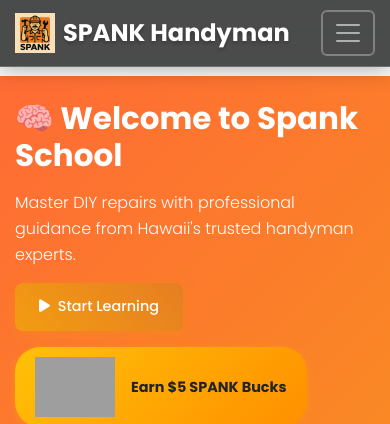
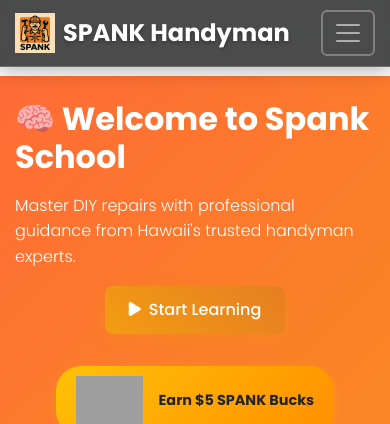
Before and after one commit to robertsn808/SPANK, a Flask app: page /spank-school in a window 390 px wide. Shown: the top 424 px of the page. Run offline with Flask 3, Linux system fonts and the light colour scheme; some libraries are stand-ins or nearby versions; grey boxes are pictures that could not be loaded.

Commit message:
Improve how the SPANK School page looks and feels on phones and tablets
Adds CSS media queries to templates/spank_school.html to optimize the mobile layout.

Replit-Commit-Author: Agent
Replit-Commit-Session-Id: 8d5072a6-ad3d-4aaf-b01d-c098ffa2dece
Replit-Commit-Screenshot-Url: https://storage.googleapis.com/screenshot-production-us-central1/55aaf5ec-c5b6-4121-a14c-1212e14193ca/f92130ec-f4b0-4450-a205-b1b8a8133152.jpg

```diff
--- a/templates/spank_school.html
+++ b/templates/spank_school.html
@@ -12,6 +12,94 @@
         min-height: 30vh;
         position: relative;
         z-index: 1;
+    }
+
+    @media (max-width: 768px) {
+        .hero-section {
+            padding: 100px 0 30px;
+            min-height: 25vh;
+        }
+
+        .hero-section h1 {
+            font-size: 2rem !important;
+        }
+
+        .hero-section .lead {
+            font-size: 1rem;
+        }
+
+        .points-display {
+            justify-content: center;
+            margin-top: 1rem;
+        }
+
+        .points-display img {
+            height: 50px !important;
+        }
+
+        .quiz-reward-badge img {
+            height: 80px !important;
+        }
+
+        .course-card {
+            margin-bottom: 1rem;
+        }
+
+        .btn-lg {
+            font-size: 1rem;
+            padding: 0.75rem 1.5rem;
+        }
+
+        .category-header h3 {
+            font-size: 1.5rem;
+        }
+
+        .modal-content {
+            margin: 1rem;
+        }
+
+        .lesson-content img {
+            max-width: 100% !important;
+            height: auto !important;
+        }
+
+        .quiz-container {
+            padding: 1rem;
+        }
+
+        .quiz-option {
+            padding: 1rem;
+            margin-bottom: 0.75rem;
+            font-size: 0.95rem;
+            min-height: 48px;
+            display: flex;
+            align-items: center;
+        }
+
+        .problem-solver-step {
+            padding: 1rem;
+            margin-bottom: 1rem;
+        }
+
+        .feature-icon {
+            margin-bottom: 1rem;
+        }
+
+        .feature-icon i {
+            font-size: 2rem;
+        }
+
+        .col-md-3 {
+            margin-bottom: 2rem !important;
+        }
+
+        .display-6 {
+            font-size: 2rem !important;
+        }
+
+        .btn-group-vertical .btn {
+            margin-bottom: 0.5rem;
+        }
     }
 
     .course-card {
@@ -106,7 +194,7 @@
                 <p class="lead mb-3">
                     Master DIY repairs with professional guidance from Hawaii's trusted handyman experts.
                 </p>
-                <div class="d-flex flex-wrap gap-3 align-items-center">
+                <div class="d-flex flex-wrap gap-3 align-items-center justify-content-center justify-content-lg-start">
                     <button class="btn btn-warning btn-lg px-4" onclick="scrollToCourses()">
                         <i class="fas fa-play me-2"></i>Start Learning
                     </button>
@@ -116,7 +204,7 @@
                     </div>
                 </div>
             </div>
-            <div class="col-lg-4 text-center">
+            <div class="col-lg-4 text-center mt-4 mt-lg-0">
                 <img src="{{ url_for('static', filename='images/spank-school-character.png') }}"
                      alt="SPANK Mascot" class="img-fluid" style="max-height: 250px;">
             </div>
```
